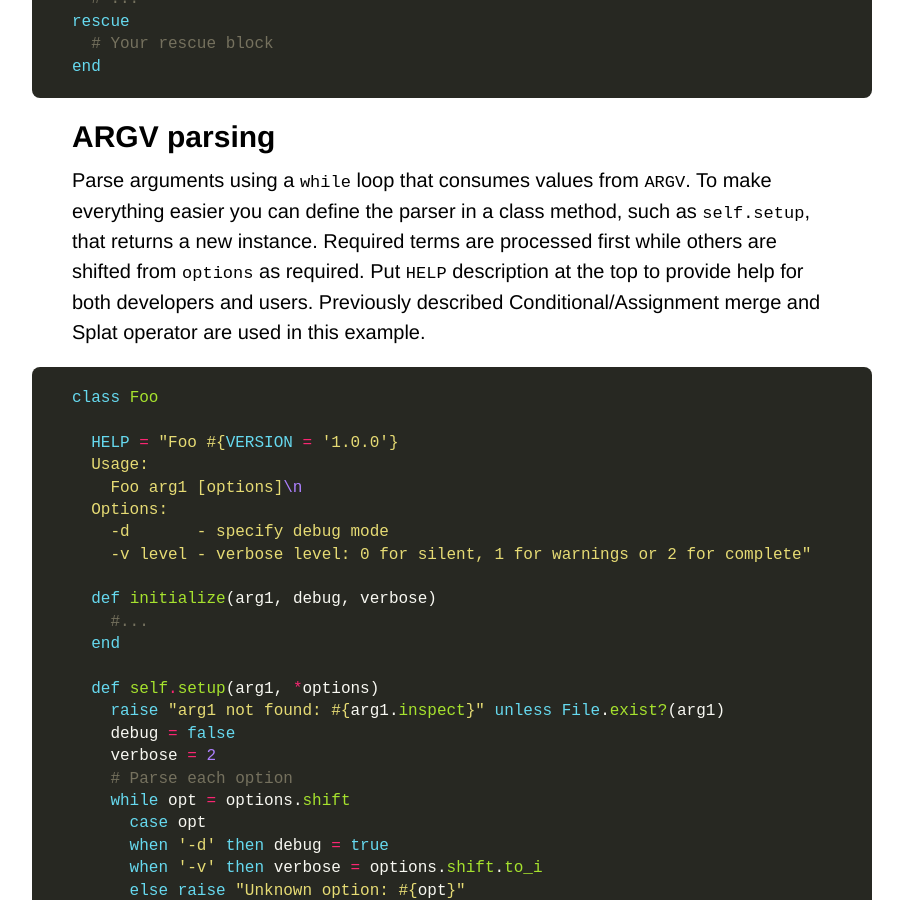
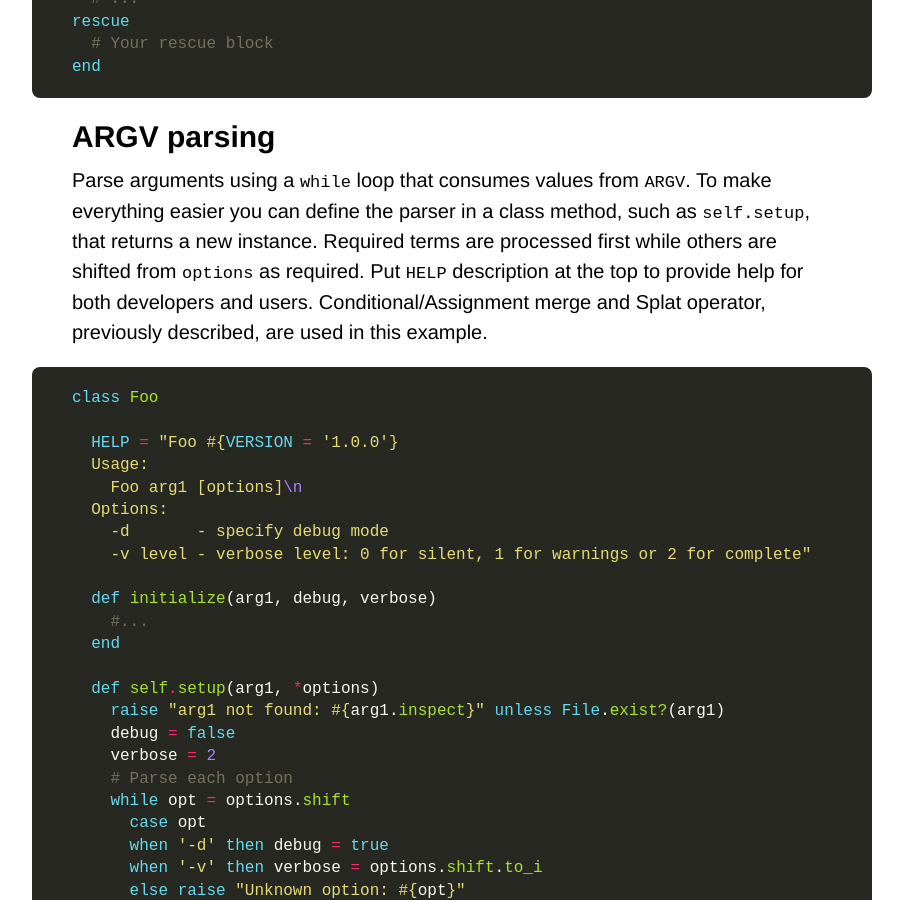
Before and after one commit to Maumagnaguagno/maumagnaguagno.github.io, a Jekyll site: the page built from ruby.md, in a window 1280 px wide and 900 px high, scrolled down 2373 px. Shown: the whole window, without its empty margins (188-1091 px from the left). Built offline with Jekyll 4.4.1, drawn with Linux system fonts in a browser that asks for light colours; our own code applies the rules of GitHub Pages for plain Markdown files.

````diff
--- a/ruby.md
+++ b/ruby.md
@@ -97,7 +97,7 @@ Parse arguments using a ``while`` loop that consumes values from ``ARGV``.
 To make everything easier you can define the parser in a class method, such as ``self.setup``, that returns a new instance.
 Required terms are processed first while others are shifted from ``options`` as required.
 Put ``HELP`` description at the top to provide help for both developers and users.
-Previously described Conditional/Assignment merge and Splat operator are used in this example.
+Conditional/Assignment merge and Splat operator, previously described, are used in this example.
 
 ```ruby
 class Foo
````
